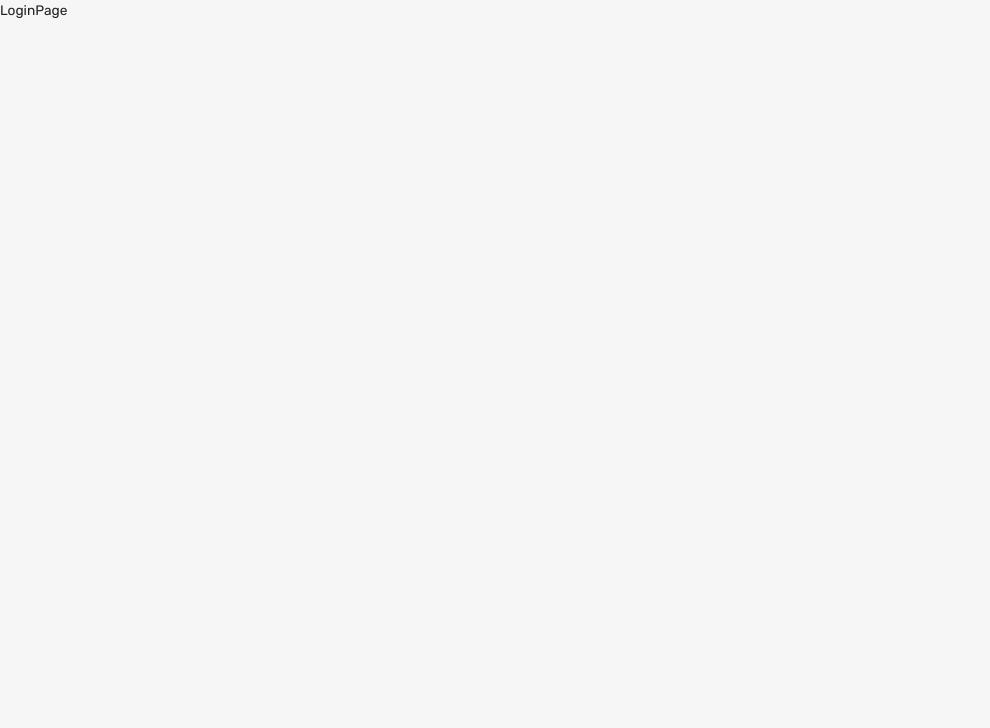
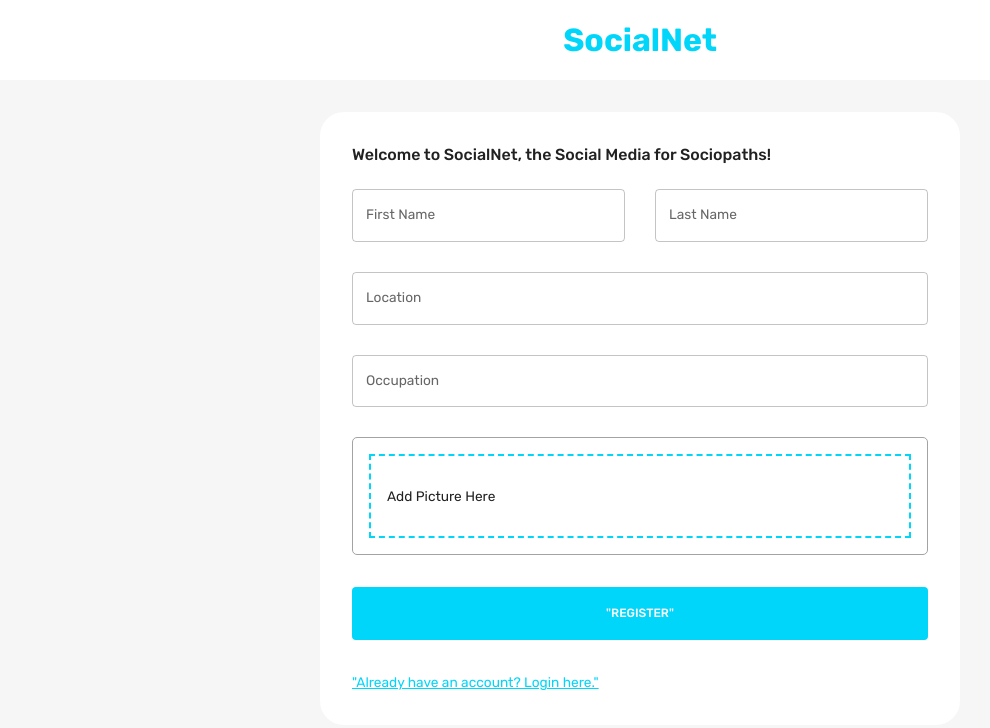
Before and after one commit to medvol/mern-social-network, a React (Create React App) app in the folder client/: page /register in a window 1280 px wide. Shown: the top 728 px of the page, without its empty margins (0-990 px from the left). Built offline with nearby package versions, Linux system fonts and the light colour scheme.

Commit message:
add: RegisterForm component and restrictedRoute

```diff
--- a/client/src/components/LoginForm/LoginForm.jsx
+++ b/client/src/components/LoginForm/LoginForm.jsx
@@ -31,7 +31,6 @@ export const LoginForm = () => {
       })
     );
     onSubmitProps.resetForm();
-    navigate("/home");
   };
 
   return (
--- a/client/src/components/MenuItems/MenuItems.jsx
+++ b/client/src/components/MenuItems/MenuItems.jsx
@@ -7,21 +7,21 @@ import {
   useTheme,
 } from "@mui/material";
 import { Message, Notifications, Help } from "@mui/icons-material";
-import { useDispatch } from "react-redux";
+import { useDispatch, useSelector } from "react-redux";
 import { setLogout } from "state/auth/authSlice";
 import { ModeButton } from "components/ModeButton/ModeButton";
 import { useAuth } from "hooks/useAuth";
 
 export const MenuItems = () => {
   const dispatch = useDispatch();
-  const { user } = useAuth();
-
+  // const { user } = useAuth();
+  // console.log(user);
+  const user = useSelector((state) => state.auth.user);
+  console.log(user);
   const theme = useTheme();
   const neutralLight = theme.palette.neutral.light;
 
-  const fullName = "Oleh"
-
-  // const fullName = `${user.firstName} ${user.lastName}`;
+  const fullName = `${user.firstName} ${user.lastName}`;
   return (
     <>
       <ModeButton />
--- a/client/src/components/PageRoutes/PagePoutes.jsx
+++ b/client/src/components/PageRoutes/PagePoutes.jsx
@@ -1,6 +1,8 @@
 import { lazy } from "react";
 import { Route, Routes, Navigate } from "react-router-dom";
 import { useSelector } from "react-redux";
+import { useAuth } from "hooks/useAuth";
+import { RestrictedRoute } from "components/RestrictedRoute";
 
 const HomePage = lazy(() => import("pages/HomePage"));
 const LoginPage = lazy(() => import("pages/LoginPage"));
@@ -9,22 +11,24 @@ const ProfilePage = lazy(() => import("pages/ProfilePage"));
 const NotFoundPage = lazy(() => import("pages/NotFoundPage"));
 
 export const PagePoutes = () => {
-  const isAuth = Boolean(useSelector((state) => state.token));
+  // const isAuth = Boolean(useSelector((state) => state.token));
+  const { isLoggedIn } = useAuth();
+  // console.log(isLoggedIn);
   return (
     <Routes>
-      <Route path="/" element={<LoginPage />}>
+      <Route element={<RestrictedRoute redirectTo="/home" />}>
+        <Route path="/" element={<LoginPage />} />
         <Route path="/register" element={<RegisterPage />} />
       </Route>
+
       <Route path="/home" element={<HomePage />} />
       <Route
         path="/profile/:userId"
-        element={isAuth ? <ProfilePage /> : <Navigate to="/" />}
+        element={isLoggedIn ? <ProfilePage /> : <Navigate to="/" />}
       />
       <Route path="*" element={<NotFoundPage />} />
     </Routes>
   );
 };
 
-{
-  /* // isAuth ? <HomePage /> : <Navigate to="/" />; */
-}
+// isAuth ? <HomePage /> : <Navigate to="/" />
--- /dev/null
+++ b/client/src/components/RegisterForm/RegisterForm.jsx
@@ -0,0 +1,181 @@
+import {
+  Box,
+  Button,
+  TextField,
+  useMediaQuery,
+  Typography,
+  useTheme,
+} from "@mui/material";
+import EditOutlinedIcon from "@mui/icons-material/EditOutlined";
+import { Formik } from "formik";
+import { useNavigate } from "react-router-dom";
+import { useDispatch } from "react-redux";
+import Dropzone from "react-dropzone";
+import { FlexBetween } from "components/FlexBetween/FlexBetween.styled";
+import { register } from "state/auth/operations";
+import { registerSchema } from "services";
+
+const initialValuesRegister = {
+  firstName: "",
+  lastName: "",
+  email: "",
+  password: "",
+  location: "",
+  occupation: "",
+  picture: "",
+};
+
+export const RegisterForm = () => {
+  const { palette } = useTheme();
+  const dispatch = useDispatch();
+  const navigate = useNavigate();
+  const isNonMobile = useMediaQuery("(min-width:600px)");
+
+  const handleFormSubmit = async (values, onSubmitProps) => {
+    const formData = new FormData();
+    for (let value in values) {
+      formData.append(value, values[value]);
+    }
+    formData.append("picturePath", values.picture.name);
+
+    dispatch(register(formData));
+
+    onSubmitProps.resetForm();
+  };
+
+  return (
+    <Formik
+      onSubmit={handleFormSubmit}
+      initialValues={initialValuesRegister}
+      validationSchema={registerSchema}
+    >
+      {({
+        values,
+        errors,
+        touched,
+        handleBlur,
+        handleChange,
+        handleSubmit,
+        setFieldValue,
+        resetForm,
+      }) => (
+        <form onSubmit={handleSubmit}>
+          <Box
+            display="grid"
+            gap="30px"
+            gridTemplateColumns="repeat(4, minmax(0, 1fr))"
+            sx={{
+              "& > div": { gridColumn: isNonMobile ? undefined : "span 4" },
+            }}
+          >
+            <TextField
+              label="First Name"
+              onBlur={handleBlur}
+              onChange={handleChange}
+              value={values.firstName}
+              name="firstName"
+              error={Boolean(touched.firstName) && Boolean(errors.firstName)}
+              helperText={touched.firstName && errors.firstName}
+              sx={{ gridColumn: "span 2" }}
+            />
+            <TextField
+              label="Last Name"
+              onBlur={handleBlur}
+              onChange={handleChange}
+              value={values.lastName}
+              name="lastName"
+              error={Boolean(touched.lastName) && Boolean(errors.lastName)}
+              helperText={touched.lastName && errors.lastName}
+              sx={{ gridColumn: "span 2" }}
+            />
+            <TextField
+              label="Location"
+              onBlur={handleBlur}
+              onChange={handleChange}
+              value={values.location}
+              name="location"
+              error={Boolean(touched.location) && Boolean(errors.location)}
+              helperText={touched.location && errors.location}
+              sx={{ gridColumn: "span 4" }}
+            />
+            <TextField
+              label="Occupation"
+              onBlur={handleBlur}
+              onChange={handleChange}
+              value={values.occupation}
+              name="occupation"
+              error={Boolean(touched.occupation) && Boolean(errors.occupation)}
+              helperText={touched.occupation && errors.occupation}
+              sx={{ gridColumn: "span 4" }}
+            />
+            <Box
+              gridColumn="span 4"
+              border={`1px solid ${palette.neutral.medium}`}
+              borderRadius="5px"
+              p="1rem"
+            >
+              <Dropzone
+                acceptedFiles=".jpg,.jpeg,.png"
+                multiple={false}
+                onDrop={(acceptedFiles) =>
+                  setFieldValue("picture", acceptedFiles[0])
+                }
+              >
+                {({ getRootProps, getInputProps }) => (
+                  <Box
+                    {...getRootProps()}
+                    border={`2px dashed ${palette.primary.main}`}
+                    p="1rem"
+                    sx={{ "&:hover": { cursor: "pointer" } }}
+                  >
+                    <input {...getInputProps()} />
+                    {!values.picture ? (
+                      <p>Add Picture Here</p>
+                    ) : (
+                      <FlexBetween>
+                        <Typography>{values.picture.name}</Typography>
+                        <EditOutlinedIcon />
+                      </FlexBetween>
+                    )}
+                  </Box>
+                )}
+              </Dropzone>
+            </Box>
+          </Box>
+
+          <Box>
+            <Button
+              fullWidth
+              type="submit"
+              sx={{
+                m: "2rem 0",
+                p: "1rem",
+                backgroundColor: palette.primary.main,
+                color: palette.background.alt,
+                "&:hover": { color: palette.primary.main },
+              }}
+            >
+              "REGISTER"
+            </Button>
+            <Typography
+              onClick={() => {
+                navigate("/");
+                resetForm();
+              }}
+              sx={{
+                textDecoration: "underline",
+                color: palette.primary.main,
+                "&:hover": {
+                  cursor: "pointer",
+                  color: palette.primary.light,
+                },
+              }}
+            >
+              "Already have an account? Login here."
+            </Typography>
+          </Box>
+        </form>
+      )}
+    </Formik>
+  );
+};
--- /dev/null
+++ b/client/src/components/RestrictedRoute.js
@@ -0,0 +1,10 @@
+import { Navigate, Outlet } from "react-router-dom";
+import { useAuth } from "hooks/useAuth";
+
+export const RestrictedRoute = ({ redirectTo = "/" }) => {
+    const { isLoggedIn } = useAuth();
+    console.log(isLoggedIn)
+
+  if (isLoggedIn) return <Navigate to={redirectTo} />;
+  return <Outlet />;
+};
--- a/client/src/pages/LoginPage.js
+++ b/client/src/pages/LoginPage.js
@@ -1,3 +1,34 @@
+import { Box, Typography, useTheme, useMediaQuery } from "@mui/material";
+import { LoginForm } from "components/LoginForm/LoginForm";
+
 export default function LoginPage() {
-  return <div>LoginPage</div>;
+  const theme = useTheme();
+  const isNonMobileScreens = useMediaQuery("(min-width: 1000px)");
+  return (
+    <Box>
+      <Box
+        width="100%"
+        backgroundColor={theme.palette.background.alt}
+        p="1rem 6%"
+        textAlign="center"
+      >
+        <Typography fontWeight="bold" fontSize="32px" color="primary">
+          SocialNet
+        </Typography>
+      </Box>
+
+      <Box
+        width={isNonMobileScreens ? "50%" : "93%"}
+        p="2rem"
+        m="2rem auto"
+        borderRadius="1.5rem"
+        backgroundColor={theme.palette.background.alt}
+      >
+        <Typography fontWeight="500" variant="h5" sx={{ mb: "1.5rem" }}>
+          Welcome to SocialNet, the Social Media for Sociopaths!
+        </Typography>
+        <LoginForm />
+      </Box>
+    </Box>
+  );
 }
--- a/client/src/pages/RegisterPage.js
+++ b/client/src/pages/RegisterPage.js
@@ -1,7 +1,34 @@
-import React from 'react'
+import { Box, Typography, useTheme, useMediaQuery } from "@mui/material";
+import { RegisterForm } from "components/RegisterForm/RegisterForm";
 
 export default function RegisterPage() {
+  const theme = useTheme();
+  const isNonMobileScreens = useMediaQuery("(min-width: 1000px)");
   return (
-    <div>RegisterPage</div>
-  )
+    <Box>
+      <Box
+        width="100%"
+        backgroundColor={theme.palette.background.alt}
+        p="1rem 6%"
+        textAlign="center"
+      >
+        <Typography fontWeight="bold" fontSize="32px" color="primary">
+          SocialNet
+        </Typography>
+      </Box>
+
+      <Box
+        width={isNonMobileScreens ? "50%" : "93%"}
+        p="2rem"
+        m="2rem auto"
+        borderRadius="1.5rem"
+        backgroundColor={theme.palette.background.alt}
+      >
+        <Typography fontWeight="500" variant="h5" sx={{ mb: "1.5rem" }}>
+          Welcome to SocialNet, the Social Media for Sociopaths!
+        </Typography>
+        <RegisterForm />
+      </Box>
+    </Box>
+  );
 }
```
